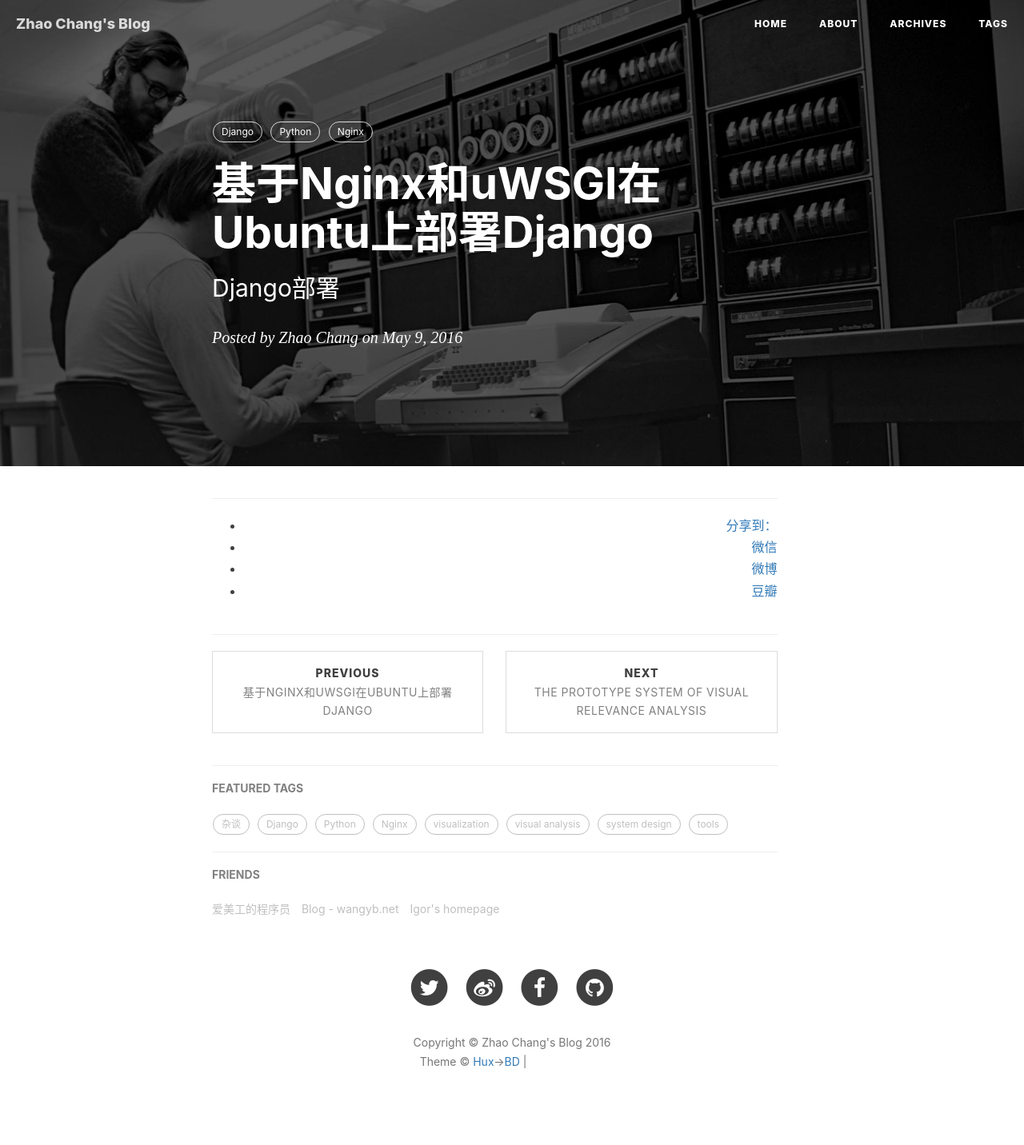
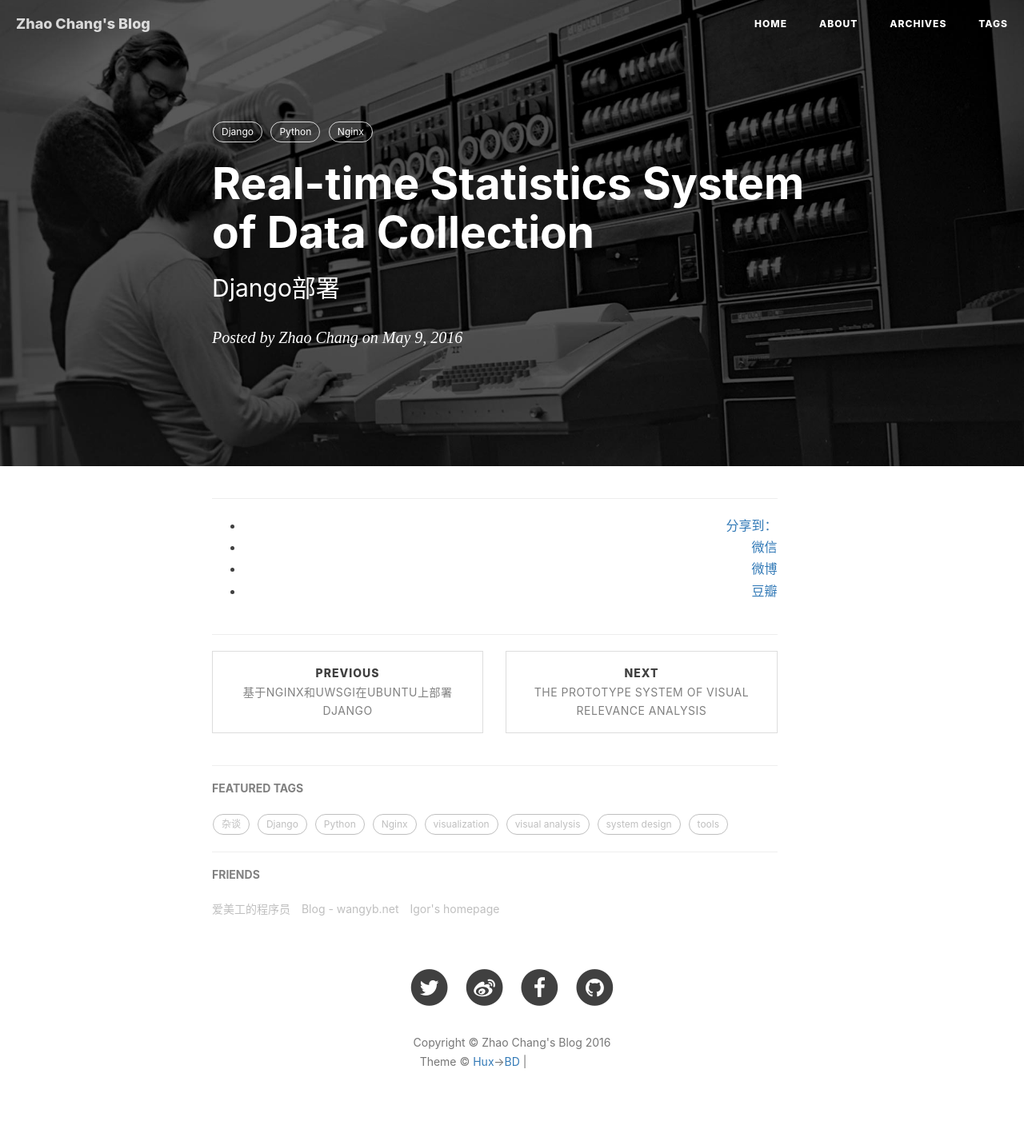
Before and after one commit to chiaome/chiaome.github.io, a Jekyll site: the page built from _posts/2016-07-09-my-work.markdown, in a window 1280 px wide. Shown: the whole page at 80% size. Built offline with Jekyll 4.4.1, drawn with Linux system fonts in a browser that asks for light colours; nearby versions of some CDN libraries; comment, search, counter and statistics services are not loaded; grey boxes are pictures that could not be loaded.

Commit message:
add the title of the  third article

```diff
--- a/_posts/2016-07-09-my-work.markdown
+++ b/_posts/2016-07-09-my-work.markdown
@@ -1,6 +1,6 @@
 ---
 layout:     post
-title:      "基于Nginx和uWSGI在Ubuntu上部署Django"
+title:      "Real-time Statistics System of Data Collection"
 subtitle:   "Django部署"
 date:       2016-05-09
 author:     "Zhao Chang"
```
Also changed, not shown: 7 other files.
